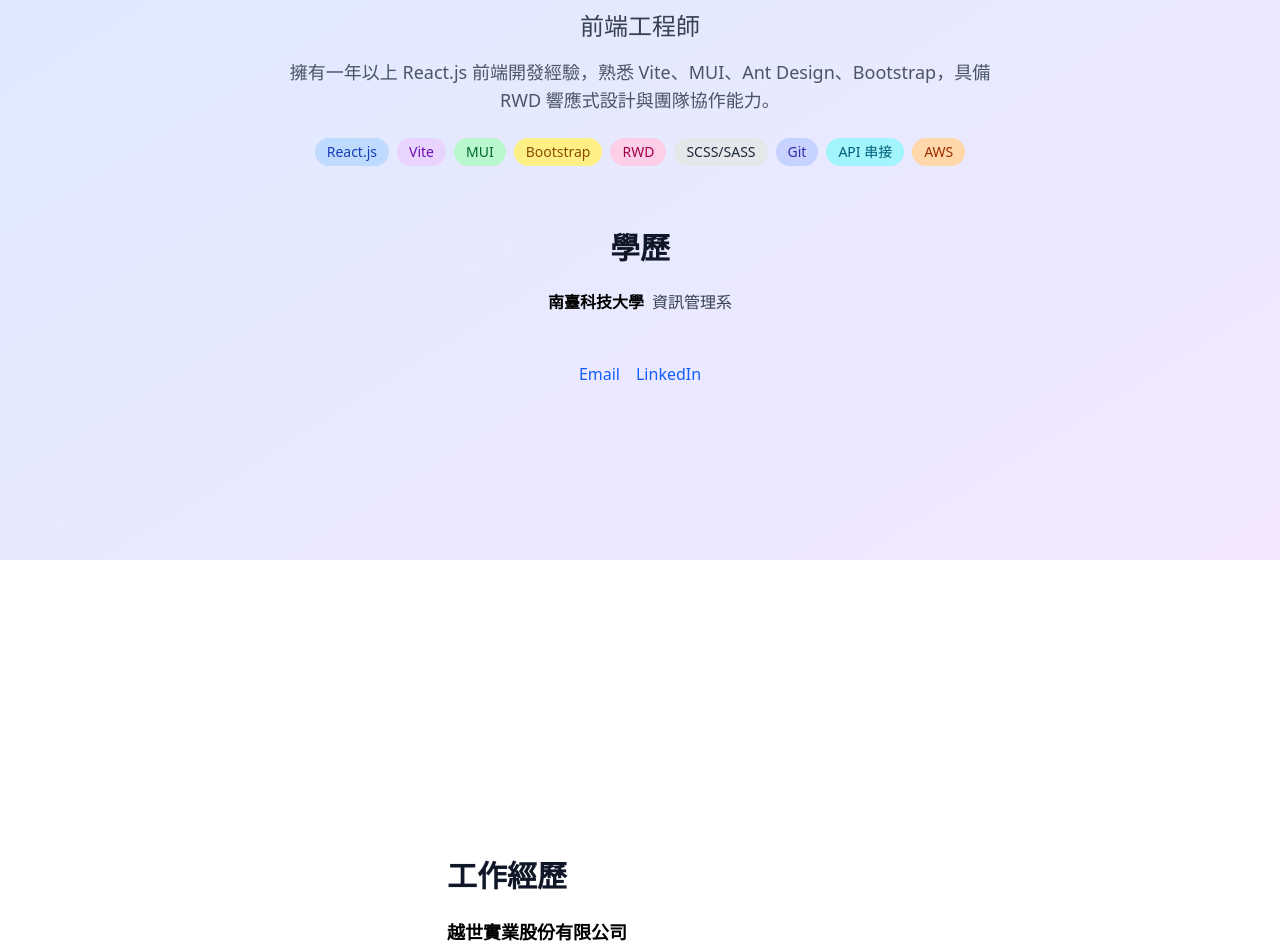
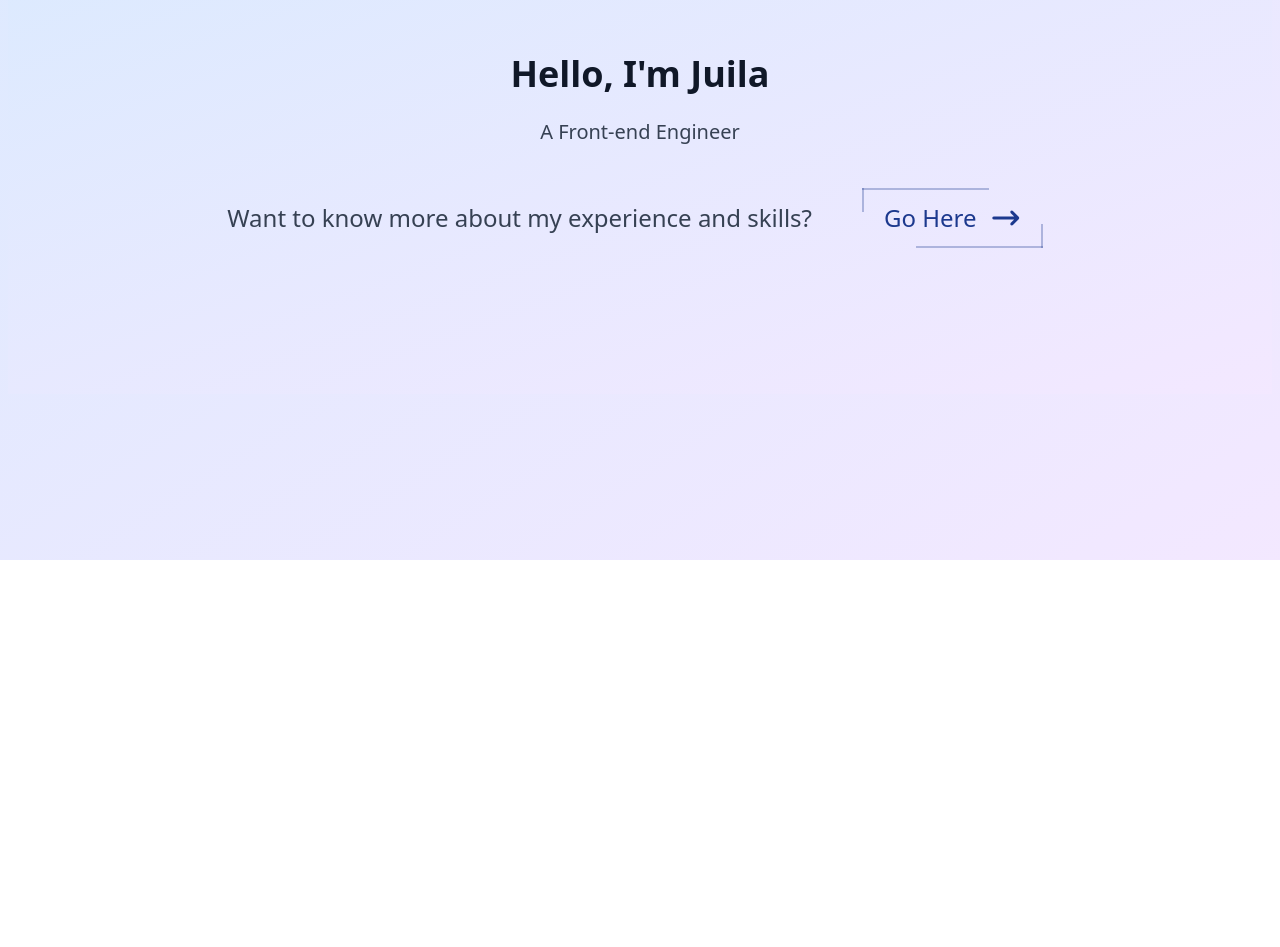
Before and after one commit to lun723/One-Idea, a React (Vite) app: page / in a window 1280 px wide. Shown: the part 240-1187 px from the top of the page. After the commit the page ends 800 px from the top, so only its background shows below. Built offline with nearby package versions, Linux system fonts and the light colour scheme.

Commit message:
調整頁面內容

```diff
--- a/src/page/About.tsx
+++ b/src/page/About.tsx
@@ -41,43 +41,27 @@ const About: React.FC = () => {
             transition={{ duration: 0.8, ease: "easeOut" }}
             className="w-full md:w-3/7 px-2 md:px-6 py-10"
           >
-            <h2 className="text-4xl font-bold mb-2 md:mb-4 text-gray-900">
+            <h2 className="text-lg sm:text-xl md:text-2xl font-light m-8 text-gray-700">
               <TypewriterText
-                text="Hello, I'm Juila"
+                text="Click to see my experience and skills"
                 speed={100}
                 isActive={true}
                 onComplete={() => handleTextComplete("first")}
               />
             </h2>
-            <h2 className="text-xl font-light mb-2 md:mb-4 text-gray-700">
-              <TypewriterText
-                text="A Front-end Engineer"
-                speed={100}
-                isActive={textCompletion.first}
-                onComplete={() => handleTextComplete("second")}
-              />
-            </h2>
-            <h2 className="text-lg sm:text-xl md:text-2xl font-light mb-2 md:mb-4 text-gray-700">
-              <TypewriterText
-                text=""
-                speed={100}
-                isActive={textCompletion.second}
-                onComplete={() => handleTextComplete("third")}
-              />
-            </h2>
             <motion.div
               initial={{ opacity: 0 }}
-              animate={{ opacity: textCompletion.third ? 1 : 0 }}
+              animate={{ opacity: textCompletion.first ? 1 : 0 }}
               transition={{ duration: 0.5, ease: "easeOut" }}
-              className="flex flex-wrap gap-8 mb-4 justify-center"
+              className="flex flex-wrap gap-8 m-4 justify-center"
             >
               <Button
-                label={cardVisibility.experience ? "Hide Experience" : "Show Experience"}
+                label={cardVisibility.experience ? "Experience" : "Experience"}
                 onClick={() => toggleCard("experience")}
               />
 
               <Button
-                label={cardVisibility.skills ? "Hide Skill" : "Show Skill"}
+                label={cardVisibility.skills ? "Skill" : "Skill"}
                 onClick={() => toggleCard("skills")}
               />
 
@@ -97,9 +81,9 @@ const About: React.FC = () => {
                 <AnimatePresence mode="wait">
                   {cardVisibility.experience && (
                     <Card title="Experience">
-                      <div className="font-bold mb-4 border-gray-500 px-3 py-2 bg-blue-100/30 shadow-md text-start">
-                        <div className="font-bold text-lg py-2">越世實業股份有限公司</div>
-                        <ul className="list-disc list-inside text-gray-600 text-xs sm:text-sm md:text-base">
+                      <div className="font-bold mb-4 px-3 py-2 text-start">
+                        <div className="font-bold mb-2 text-lg py-2">越世實業股份有限公司</div>
+                        <ul className="list-disc list-outside ml-8 text-gray-600 text-xs sm:text-sm md:text-base">
                           <li>參與1項開發專案、4項維運及開發專案，具中大型專案經驗</li>
                           <li>與SA、SD討論UI/UX、API規格，開發專案畫面</li>
                           <li>使用React.js元件模組化、自訂功能函式、路由管理</li>
--- a/src/page/Home.tsx
+++ b/src/page/Home.tsx
@@ -1,117 +1,74 @@
-import React, { useRef } from "react";
-import { motion, useScroll, useTransform } from "motion/react";
+import React, { useState, useCallback } from "react";
+import { motion } from "framer-motion";
+import { TypewriterText } from "../components/TypewriterText";
+import { Button } from "../components/Button";
+import { useNavigate } from "react-router-dom";
 
-/**
- * AppleSection 組件的 Props 型別定義
- */
-interface AppleSectionProps {
-  children: React.ReactNode;           // 子元素內容
-  className?: string;            // 額外的 CSS 類別
-  fullHeight?: boolean;          // 是否為全螢幕高度
-}
-
-/**
- * Apple 風格的滾動觸發區塊組件
- * 當使用者滾動到該區塊時，會觸發淡入和上移動畫效果
- */
-const AppleSection: React.FC<AppleSectionProps> = ({
-  children,
-  className = "",
-  fullHeight = true,
-}) => {
-  const ref = useRef<HTMLDivElement | null>(null);
-
-  // 取得滾動進度（0~1）
-  const { scrollYProgress } = useScroll({
-    target: ref,
-    offset: ["start end", "end start"], // 元素進入視窗底部到離開視窗頂部
+const Home: React.FC = () => {
+  const navigate = useNavigate();
+  const [textCompletion, setTextCompletion] = useState({
+    first: false,
+    second: false,
+    third: false,
   });
 
-  // 透明度：滾動進度 0~0.3 時從 0~1
-  const opacity = useTransform(scrollYProgress, [0, 0.3], [0, 1]);
-  // 垂直位移：滾動進度 0~0.3 時從 50px~0px
-  const translateY = useTransform(scrollYProgress, [0, 0.3], [50, 0]);
+  const handleTextComplete = useCallback((stage: keyof typeof textCompletion) => {
+    setTextCompletion((prev) => ({ ...prev, [stage]: true }));
+  }, []);
 
   return (
-    <motion.div
-      ref={ref}
-      className={`
-        ${fullHeight ? "min-h-screen" : "min-h-[80vh]"}
-        flex items-center justify-center
-        transition-all duration-1000 ease-out
-        ${className}
-      `}
-      style={{
-        opacity,
-        y: translateY,
-      }}
-    >
-      {children}
-    </motion.div>
-  );
-};
+    <div className="min-h-screen flex items-center justify-center bg-gradient-to-br from-blue-100 to-purple-100 px-2 transition-all duration-1000 ease-out">
+      <div className="w-full bg-gradient-to-br from-blue-100 to-purple-100">
+        <div className="flex items-center justify-center text-center mx-auto px-3 md:px-8 py-16 gap-2 md:gap-12">
+          {/* Left Side: Profile Intro */}
+          <motion.div
+            initial={{ opacity: 0, x: -50 }}
+            animate={{ opacity: 1, x: 0 }}
+            transition={{ duration: 0.8, ease: "easeOut" }}
+            className="w-full px-2 md:px-6 py-10"
+          >
+            <h2 className="text-4xl font-bold m-6 text-gray-900">
+              <TypewriterText
+                text="Hello, I'm Juila"
+                speed={100}
+                isActive={true}
+                onComplete={() => handleTextComplete("first")}
+              />
+            </h2>
+            <h2 className="text-xl font-light m-4 text-gray-700">
+              <TypewriterText
+                text="A Front-end Engineer"
+                speed={200}
+                isActive={textCompletion.first}
+                onComplete={() => handleTextComplete("second")}
+              />
+            </h2>
+            <h2 className="flex text-lg sm:text-xl gap-10 md:text-2xl font-light m-8 text-gray-700 items-center justify-center">
+              <TypewriterText
+                text="Want to know more about my experience and skills?"
+                speed={500}
+                isActive={textCompletion.second}
+                onComplete={() => handleTextComplete("third")}
+              />
+              <motion.div
+                            initial={{ opacity: 0 }}
+                            animate={{ opacity: textCompletion.third ? 1 : 0 }}
+                            transition={{ duration: 0.5, ease: "easeOut" }}
+                            className="flex flex-wrap gap-8 m-4 justify-center"
+                          >
+              <Button
+                label={<>
+                  Go Here <i className="fas fa-arrow-right-long ml-2"></i>
+                </>}
+                onClick={() => navigate("/About")}
+              />
+              </motion.div>
+            </h2>
+          </motion.div>
 
-/**
- * 主頁組件
- * 包含多個 Apple 風格的滾動區塊
- */
-const Home: React.FC = () => {
-  return (
-    <div className="w-full">
 
-      {/* Hero 區塊 */}
-      <AppleSection className="bg-gradient-to-br from-blue-100 to-purple-100">
-        <div className="flex flex-col items-center justify-center text-center max-w-3xl mx-auto px-6 py-16">
-          {/* 可放大頭貼或圖示 */}
-          <h1 className="text-4xl md:text-6xl font-bold mb-4 text-gray-900">李心綸</h1>
-          <h2 className="text-xl md:text-2xl font-light mb-4 text-gray-700">前端工程師</h2>
-          <p className="text-lg text-gray-600 mb-6">
-            擁有一年以上 React.js 前端開發經驗，熟悉 Vite、MUI、Ant Design、Bootstrap，具備 RWD 響應式設計與團隊協作能力。
-          </p>
-          <div className="flex flex-wrap gap-2 justify-center mb-4">
-            <span className="bg-blue-200 text-blue-800 px-3 py-1 rounded-full text-sm">React.js</span>
-            <span className="bg-purple-200 text-purple-800 px-3 py-1 rounded-full text-sm">Vite</span>
-            <span className="bg-green-200 text-green-800 px-3 py-1 rounded-full text-sm">MUI</span>
-            <span className="bg-yellow-200 text-yellow-800 px-3 py-1 rounded-full text-sm">Bootstrap</span>
-            <span className="bg-pink-200 text-pink-800 px-3 py-1 rounded-full text-sm">RWD</span>
-            <span className="bg-gray-200 text-gray-800 px-3 py-1 rounded-full text-sm">SCSS/SASS</span>
-            <span className="bg-indigo-200 text-indigo-800 px-3 py-1 rounded-full text-sm">Git</span>
-            <span className="bg-cyan-200 text-cyan-800 px-3 py-1 rounded-full text-sm">API 串接</span>
-            <span className="bg-orange-200 text-orange-800 px-3 py-1 rounded-full text-sm">AWS</span>
-          </div>
-          <div className="max-w-3xl mx-auto px-6 py-12">
-          <h2 className="text-3xl font-semibold mb-6 text-gray-900">學歷</h2>
-          <div>
-            <span className="font-bold">南臺科技大學</span>
-            <span className="ml-2 text-gray-700">資訊管理系</span>
-          </div>
         </div>
-          <div className="flex gap-4 justify-center">
-            <a href="mailto:your.email@example.com" className="text-blue-600 hover:underline">Email</a>
-            <a href="https://www.linkedin.com/in/your-linkedin" target="_blank" rel="noopener noreferrer" className="text-blue-600 hover:underline">LinkedIn</a>
-          </div>
-        </div>
-      </AppleSection>
-
-      {/* 經歷區塊 */}
-      <AppleSection className="bg-white">
-        <div className="max-w-3xl mx-auto px-6 py-12">
-          <h2 className="text-3xl font-semibold mb-6 text-gray-900">工作經歷</h2>
-          <div className="mb-4">
-            <div className="flex items-center">
-              <span className="font-bold text-lg">越世實業股份有限公司</span>
-            </div>
-            <ul className="list-disc list-inside text-gray-600 text-sm">
-              <li>參與1項開發專案、4項維運及開發專案，具中大型專案經驗</li>
-              <li>與SA、SD討論UI/UX、API規格，開發專案畫面</li>
-              <li>使用React.js元件模組化、自訂功能函式、路由管理</li>
-              <li>導入Vite、MUI、Bootstrap，實現快速開發與一致性設計</li>
-              <li>前端專案部屬至AWS（S3、CloudFront）</li>
-            </ul>
-          </div>
-        </div>
-      </AppleSection>
-
+      </div>
     </div>
   );
 };
```
